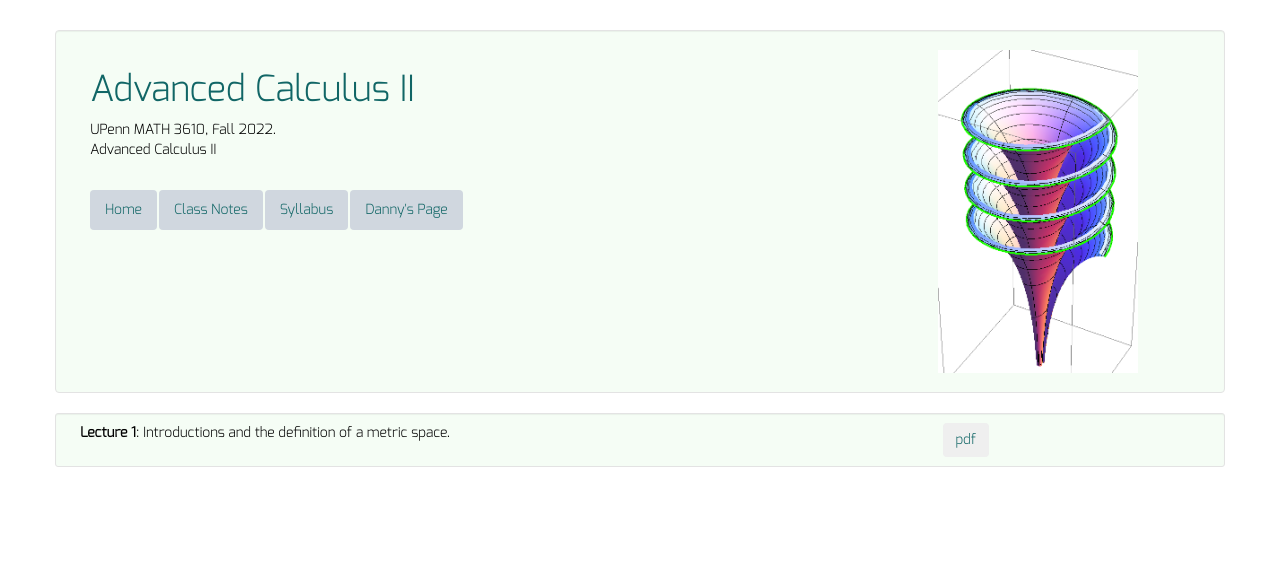
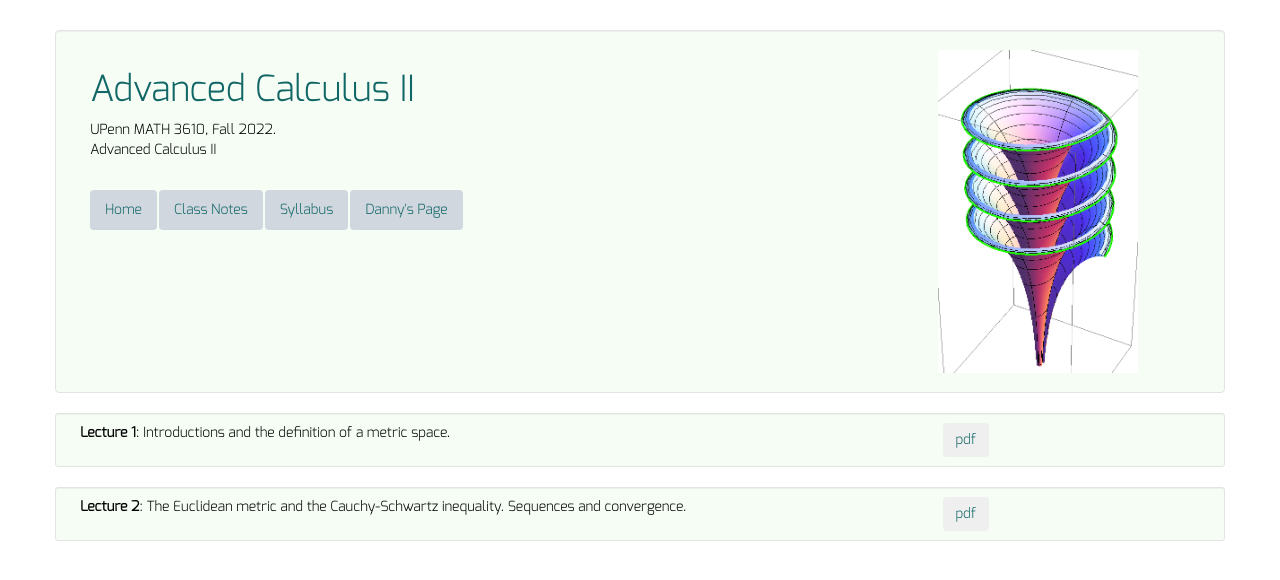
Before and after one commit to dkrashen/advancedcalc2, a Jekyll site: the page built from lectures/index.html, in a window 1280 px wide. Shown: the top 580 px of the page. Built offline with Jekyll 4.4.1, drawn with Linux system fonts in a browser that asks for light colours.

Commit message:
add lecture 2

```diff
--- a/_data/lectures.yml
+++ b/_data/lectures.yml
@@ -1,3 +1,6 @@
 - title: "Lecture 1"
   description: "Introductions and the definition of a metric space."
   filename: "lecture1.pdf"
+- title: "Lecture 2"
+  description: "The Euclidean metric and the Cauchy-Schwartz inequality. Sequences and convergence."
+  filename: "lecture2.pdf"
```
Also changed, not shown: 1 other file.
